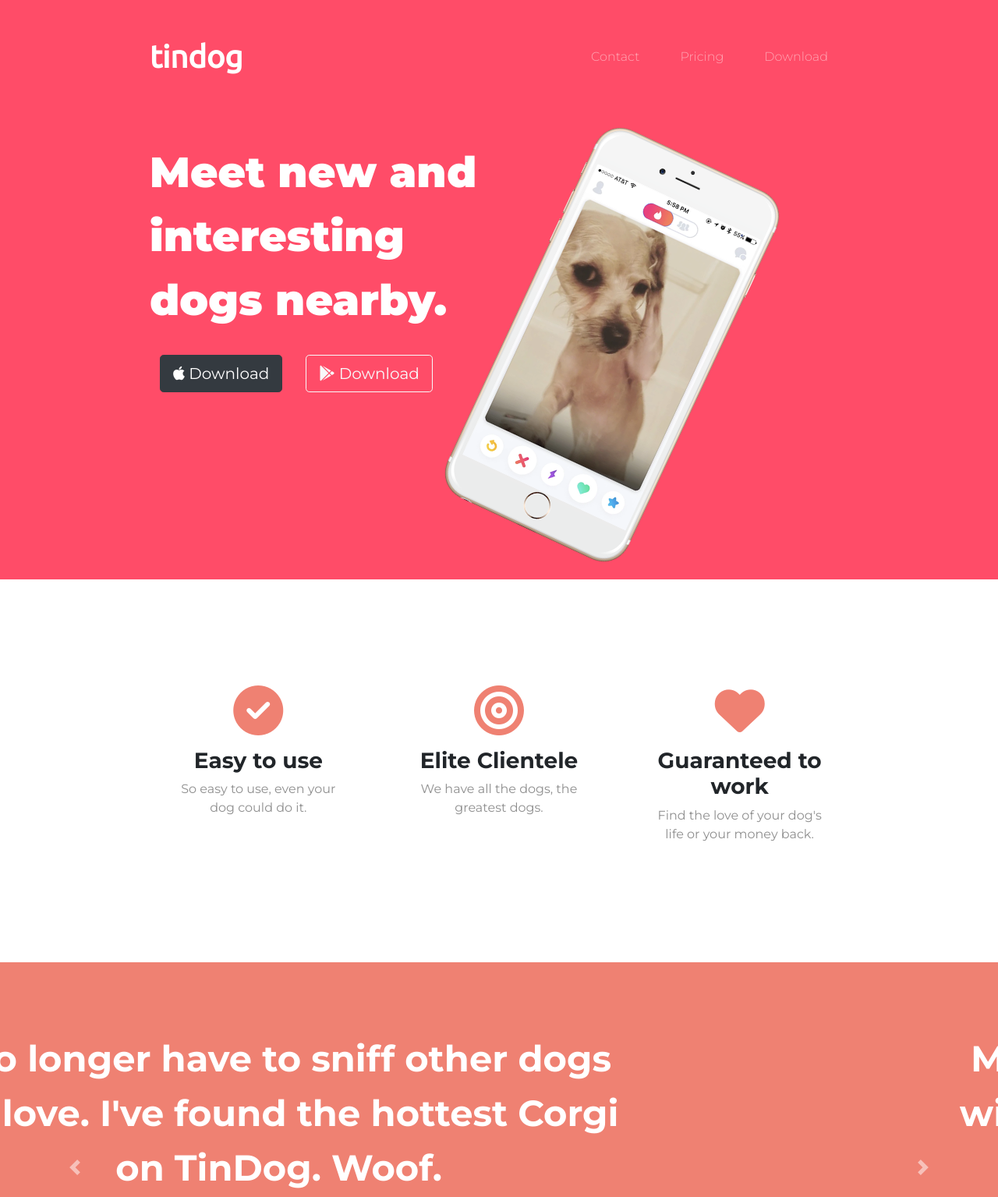
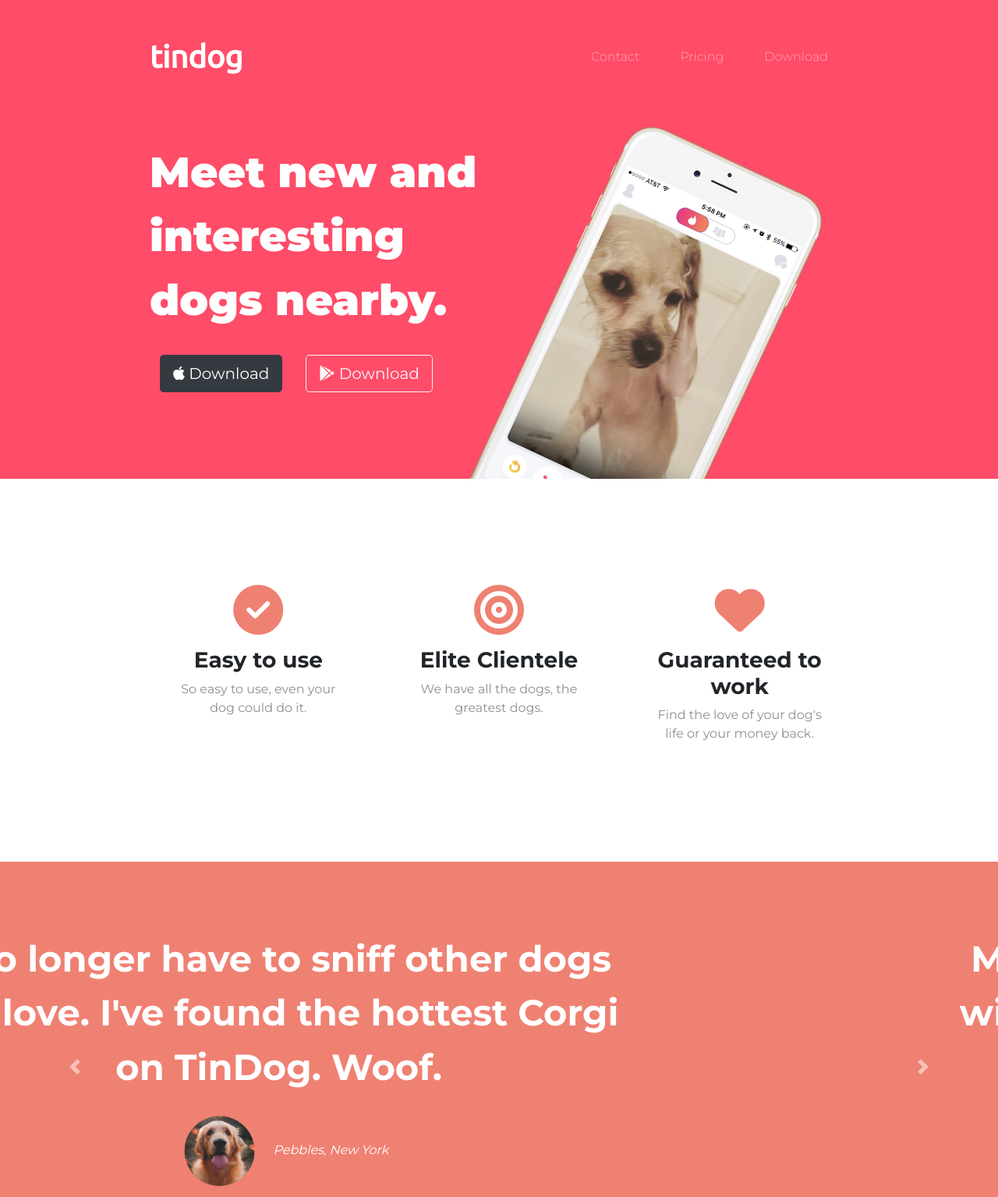
Before and after one commit to mvsgarcia/WebDevBootcamp, a plain HTML site: page TinDog-Start-master/index.html in a window 1280 px wide. Shown: the top 1535 px of the page at 78% size. Drawn offline with nearby package versions, Linux system fonts and the light colour scheme.

Commit message:
Added z-index

```diff
--- a/TinDog-Start-master/css/styles.css
+++ b/TinDog-Start-master/css/styles.css
@@ -31,7 +31,7 @@
 }
 
 .container-fluid {
-  padding: 3% 15%;
+  padding: 3% 15% 7%;
 }
 
 /* Download Buttons */
@@ -63,11 +63,17 @@
 .title-image {
   width: 60%;
   transform: rotate(25deg);
+  position: absolute;
+  right: 30%;
 }
 
 /* Features Section */
 #features {
+  background-color: #fff;
   padding: 7% 15%;
+  position: relative;
+  z-index: 1;
+  /* can be removed based on the z-index flowchart stacking order */
 }
 
 .feature-box {
```
